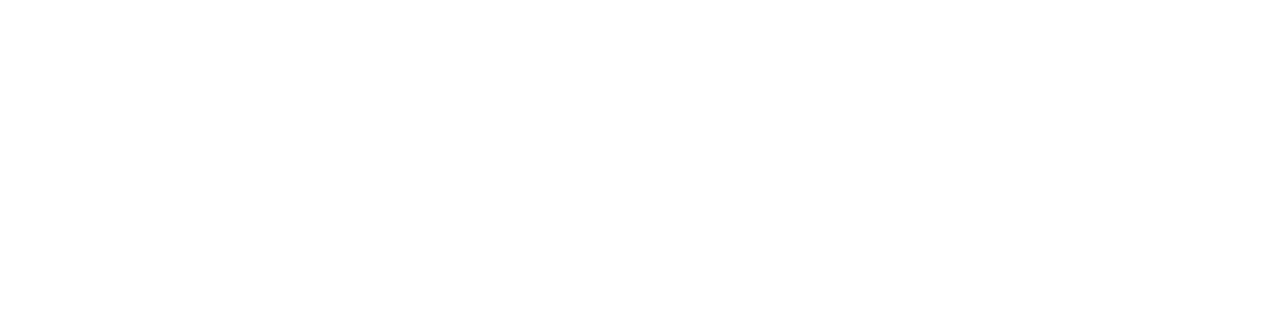
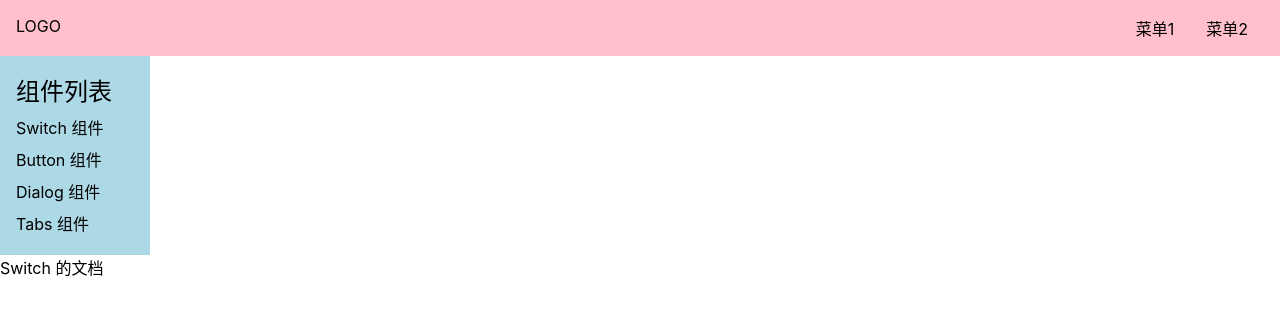
Before and after one commit to lanmoxia/bugar-ui, a Vue app: page /#/doc/switch in a window 1280 px wide. Before the commit this address had no page. Shown: the top 314 px of the page. Built offline with nearby package versions, Linux system fonts and the light colour scheme.

Commit message:
嵌套路由点击进入子路由

```diff
--- /dev/null
+++ b/src/components/SwitchDemo.vue
@@ -0,0 +1,5 @@
+<template>
+  <div>
+    Switch 的文档
+  </div>
+</template>
--- a/src/main.ts
+++ b/src/main.ts
@@ -4,13 +4,15 @@ import './index.scss'
 import {createWebHashHistory, createRouter} from 'vue-router'
 import Home from './views/Home.vue'
 import Doc from './views/Doc.vue'
-
+import SwitchDemo from './components/SwitchDemo.vue'
 const history = createWebHashHistory()
 const router = createRouter({
   history: history,
   routes: [
     {path: '/', component: Home},
-    {path: '/doc', component: Doc}
+    {path: '/doc', component: Doc, children:[
+        {path: 'switch', component: SwitchDemo}
+      ]}
   ]
 })
 const app = createApp(App)
--- a/src/views/Doc.vue
+++ b/src/views/Doc.vue
@@ -19,7 +19,9 @@
           </li>
         </ol>
       </aside>
-      <main>主内容</main>
+      <main>
+        <router-view/>
+      </main>
     </div>
   </div>
 </template>
```
